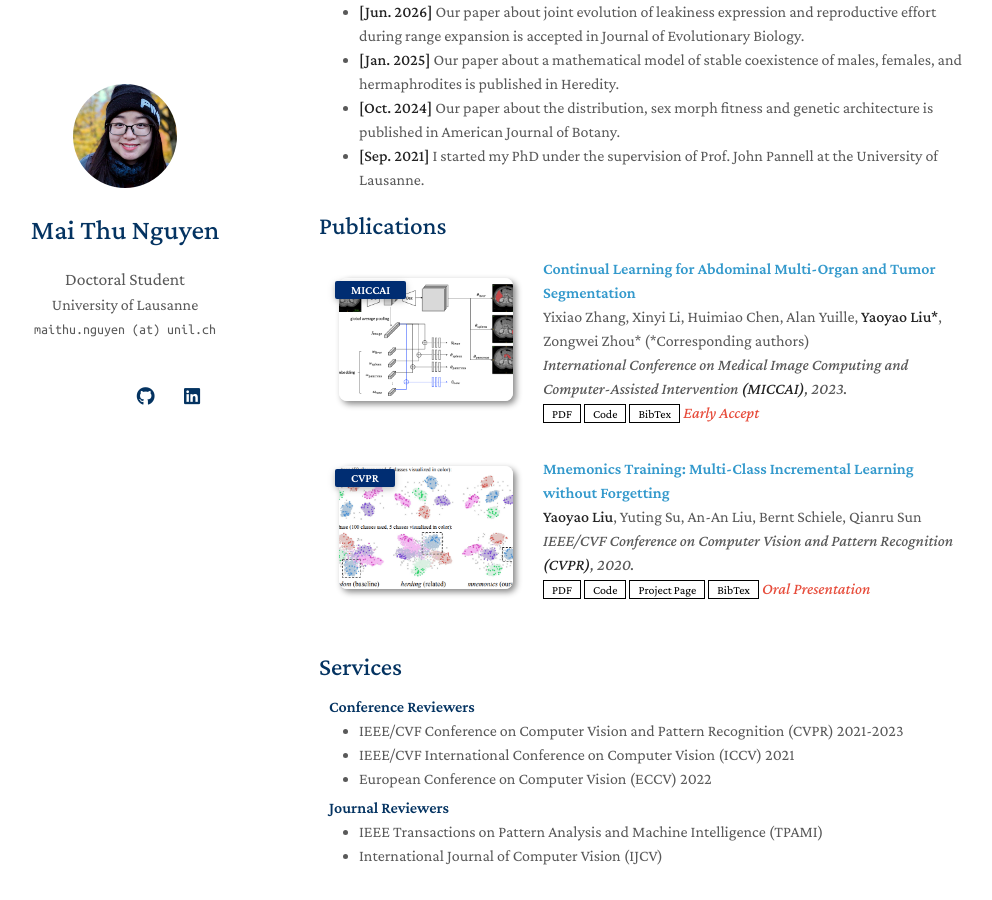
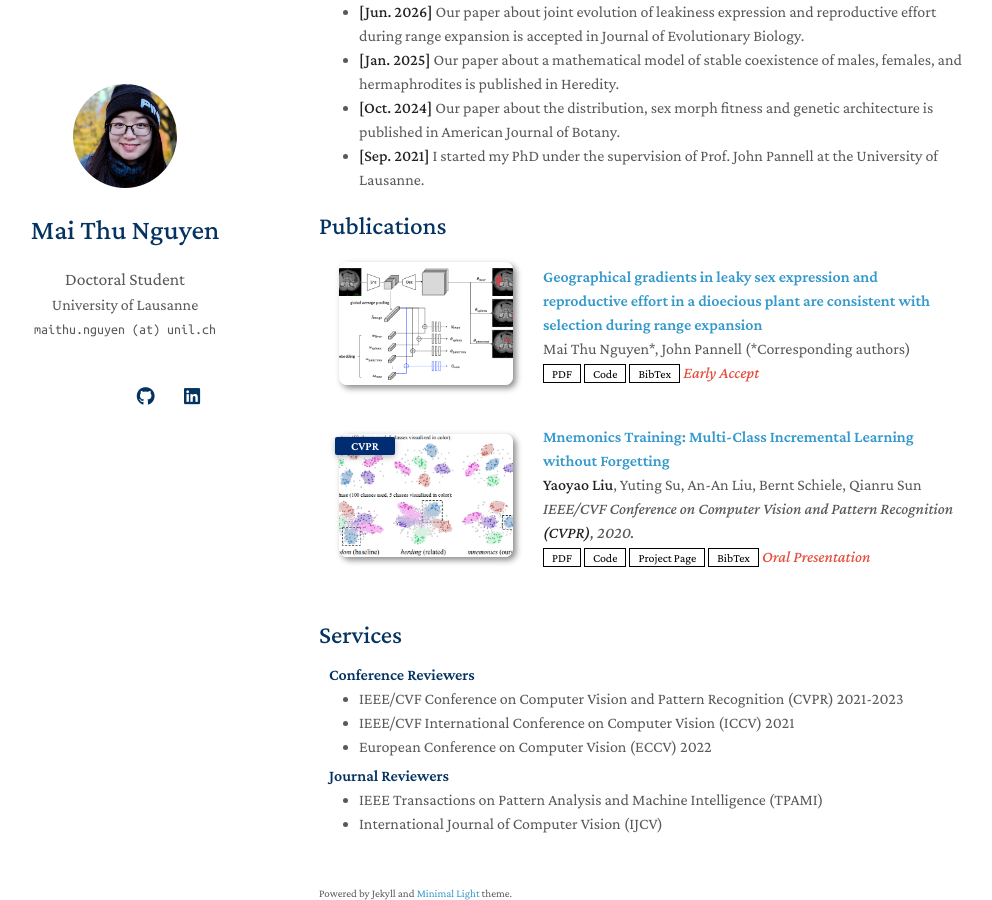
Before and after one commit to maithunguyen/maithunguyen.github.io, a Jekyll site: the page built from index.md, in a window 1280 px wide and 900 px high, scrolled down 714 px. Shown: the whole window, without its empty margins (151-1143 px from the left). Built offline with Jekyll 4.4.1, drawn with Linux system fonts in a browser that asks for light colours; nearby versions of some CDN libraries; a style sheet for code colours, icons or effects is not loaded; our own code applies the rules of GitHub Pages for plain Markdown files.

Commit message:
Update publications.yml

```diff
--- a/_data/publications.yml
+++ b/_data/publications.yml
@@ -1,9 +1,7 @@
 main:
 
-  - title: Continual Learning for Abdominal Multi-Organ and Tumor Segmentation
-    authors: Yixiao Zhang, Xinyi Li, Huimiao Chen, Alan Yuille, <strong>Yaoyao Liu*</strong>, Zongwei Zhou* (*Corresponding authors)
-    conference_short: MICCAI
-    conference: International Conference on Medical Image Computing and Computer-Assisted Intervention <strong>(MICCAI)</strong>, 2023.
+  - title: Geographical gradients in leaky sex expression and reproductive effort in a dioecious plant are consistent with selection during range expansion
+    authors: Mai Thu Nguyen*, John Pannell (*Corresponding authors)
     pdf: https://arxiv.org/pdf/2306.00988.pdf
     code: https://github.com/MrGiovanni/ContinualLearning
     bibtex: https://bib.yliu.me/MICCAI23.txt
```
